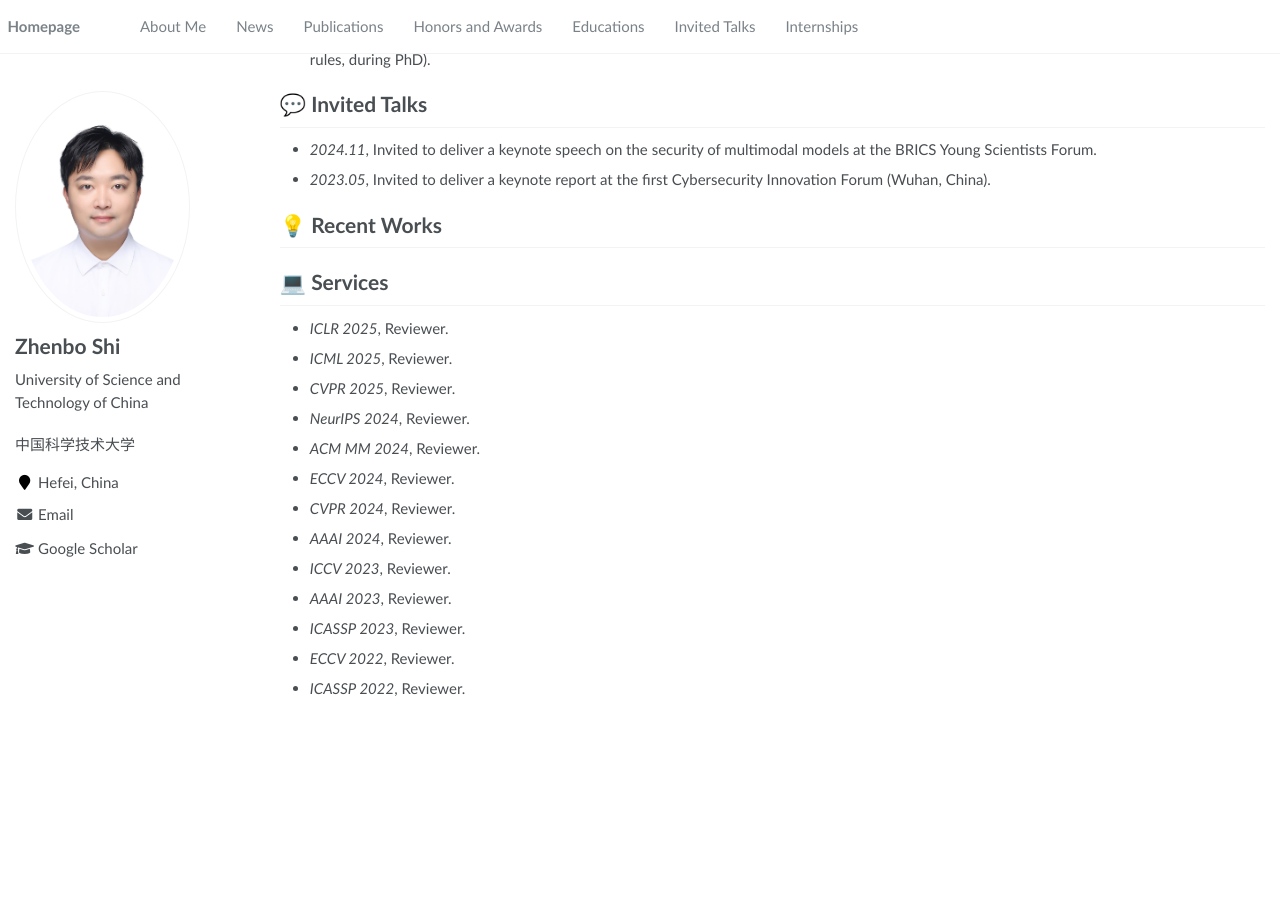
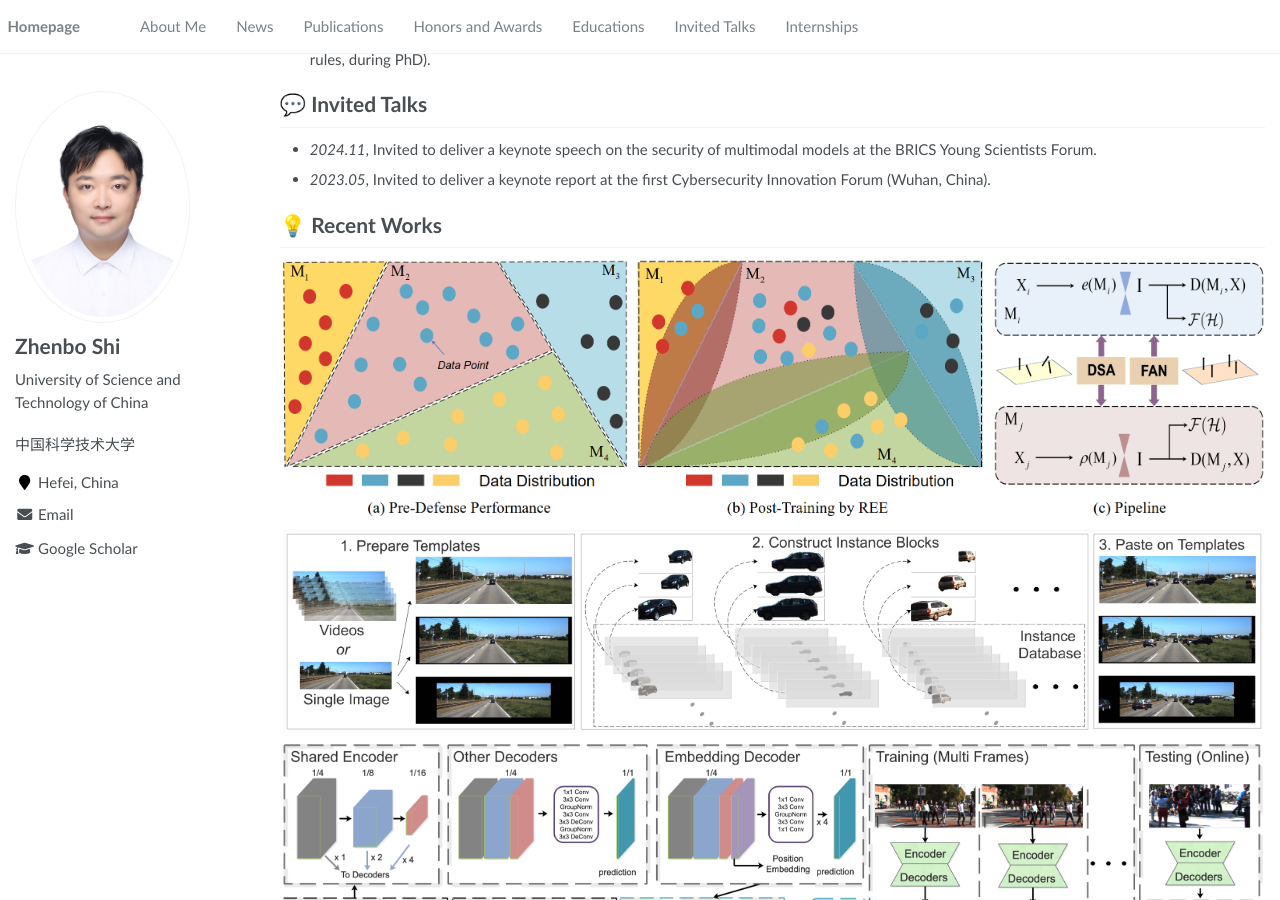
Before and after one commit to shizhenbo/shizhenbo.github.io, a Jekyll site: the page built from _pages/about.md, in a window 1280 px wide and 900 px high, scrolled down 1778 px. Built offline with Jekyll 4.4.1, drawn with Linux system fonts in a browser that asks for light colours; before the commit the page ends 2492 px from its top, so only the background shows below that.

Commit message:
Update about.md

```diff
--- a/_pages/about.md
+++ b/_pages/about.md
@@ -65,8 +65,17 @@ Currently, my research interests lie in Multimodal Learning, Adversarial Machine
 - *2023.05*, Invited to deliver a keynote report at the first Cybersecurity Innovation Forum (Wuhan, China).
 
 # 💡 Recent Works
+![REE Image](../images/REE-1.png "REE")
 
+![CCP-1](../images/CCP-1.png "CCP")
 
+![CCP-2](../images/CCP-2.png "CCP")
+
+![IRSA](../images/IRSA-1.png "IRSA")
+
+![AAKR](../images/AAKR-1.png "AAKR")
+
+![RP-PGD](../images/RP-PGD-1.png "RP-PGD")
 
 # 💻 Services
 - *ICLR 2025*, Reviewer.
```
